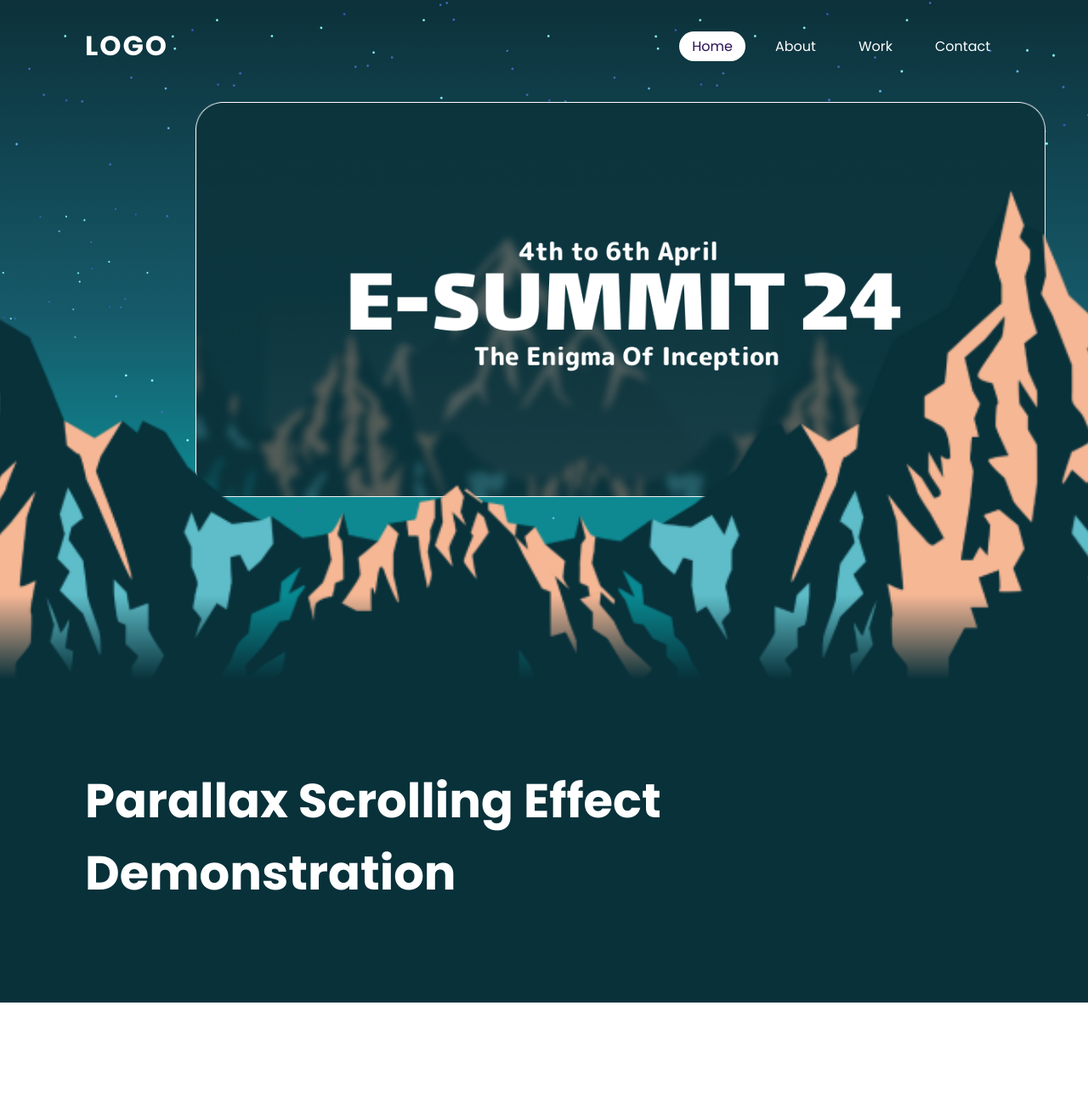
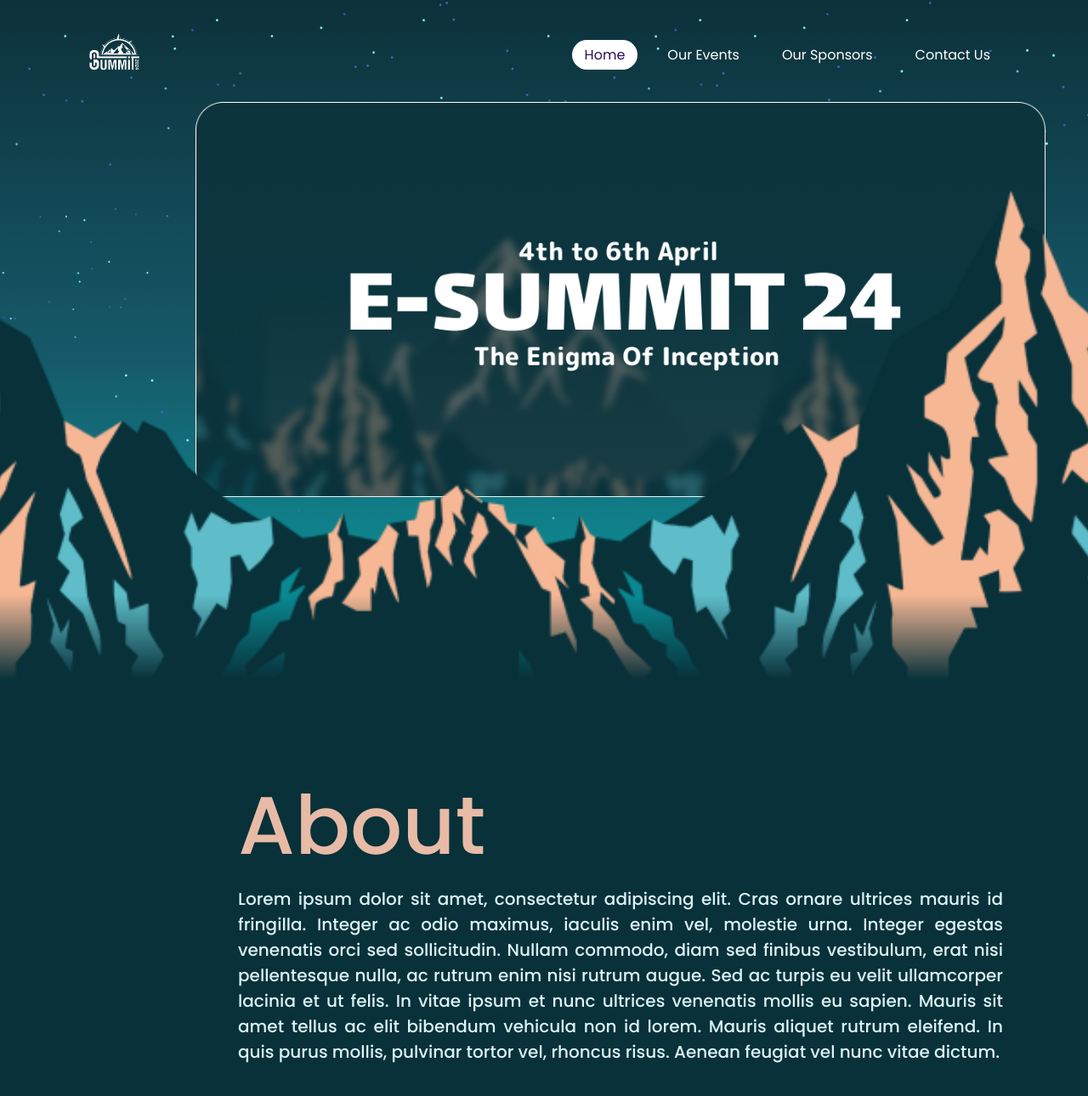
Before and after one commit to karansanghvi/esummit-landing-page, a plain HTML site: page index.html in a window 1280 px wide. Shown: the whole page at 85% size. Before the commit the page ends 1180 px from the top, so only its background shows below. Drawn offline with Linux system fonts and the light colour scheme.

Commit message:
done till about

```diff
--- a/index.html
+++ b/index.html
@@ -21,12 +21,12 @@
   <body>
     <div>
       <header>
-        <a href="#" class="logo">Logo</a>
+        <img src="./white_logo_esummit.png" alt="" class="logo">
         <ul>
           <li><a href="#" class="active">Home</a></li>
-          <li><a href="#">About</a></li>
-          <li><a href="#">Work</a></li>
-          <li><a href="#">Contact</a></li>
+          <li><a href="#">Our Events</a></li>
+          <li><a href="#">Our Sponsors</a></li>
+          <li><a href="#">Contact Us</a></li>
         </ul>
       </header>
       <section>
@@ -45,10 +45,8 @@
       </section>
     </div>
     <div class="sec" id="sec">
-      <h2>Parallax Scrolling Effect Demonstration</h2>
-      <p>
-        <!-- Your content goes here -->
-      </p>
+      <h2>About</h2>
+      <p>Lorem ipsum dolor sit amet, consectetur adipiscing elit. Cras ornare ultrices mauris id fringilla. Integer ac odio maximus, iaculis enim vel, molestie urna. Integer egestas venenatis orci sed sollicitudin. Nullam commodo, diam sed finibus vestibulum, erat nisi pellentesque nulla, ac rutrum enim nisi rutrum augue. Sed ac turpis eu velit ullamcorper lacinia et ut felis. In vitae ipsum et nunc ultrices venenatis mollis eu sapien. Mauris sit amet tellus ac elit bibendum vehicula non id lorem. Mauris aliquet rutrum eleifend. In quis purus mollis, pulvinar tortor vel, rhoncus risus. Aenean feugiat vel nunc vitae dictum.</p>
     </div>
     <script>
       let stars = document.getElementById("stars");
--- a/style.css
+++ b/style.css
@@ -11,7 +11,6 @@ body
 {
     min-height: 100vh;
     overflow-x: hidden;
-    /* background: linear-gradient(#2b1055,#7597de); */
     background: linear-gradient(180deg, #0C313A 0%, #165A6A 31.5%, #0E8991 49%, #0E8991 60%, #0C313A 100%);
 }
 header
@@ -28,12 +27,8 @@ header
 }
 header .logo
 {
-    color: #ffff;
-    font-weight: 700;
-    text-decoration: none;
-    font-size: 2em;
-    text-transform: uppercase;
-    letter-spacing: 2px;
+    width: 68px;
+    height: 68px;
 }
 header ul
 {
@@ -124,12 +119,22 @@ section img#moon
 }
 .sec h2
 {
-    font-size: 3.5em;
-    margin-bottom: 10px;
-    color: #fff;
+    font-family: Rounded Mplus 1c;
+    font-size: 96px;
+    font-weight: 500;
+    line-height: 143px;
+    letter-spacing: 0em;
+    text-align: left;
+    color: hsla(19, 59%, 78%, 1);
+    padding-left: 180px;
+
 }
 .sec p
 {
-    font-size: 1em;
-    color: #fff;
+    font-family: Rounded Mplus 1c;
+    font-size: 20px;
+    font-weight: 500;
+    color: hsla(188, 59%, 91%, 1);
+    margin-left: 180px;
+    text-align: justify;
 }
```
Also changed, not shown: white_logo_esummit.png (added).
